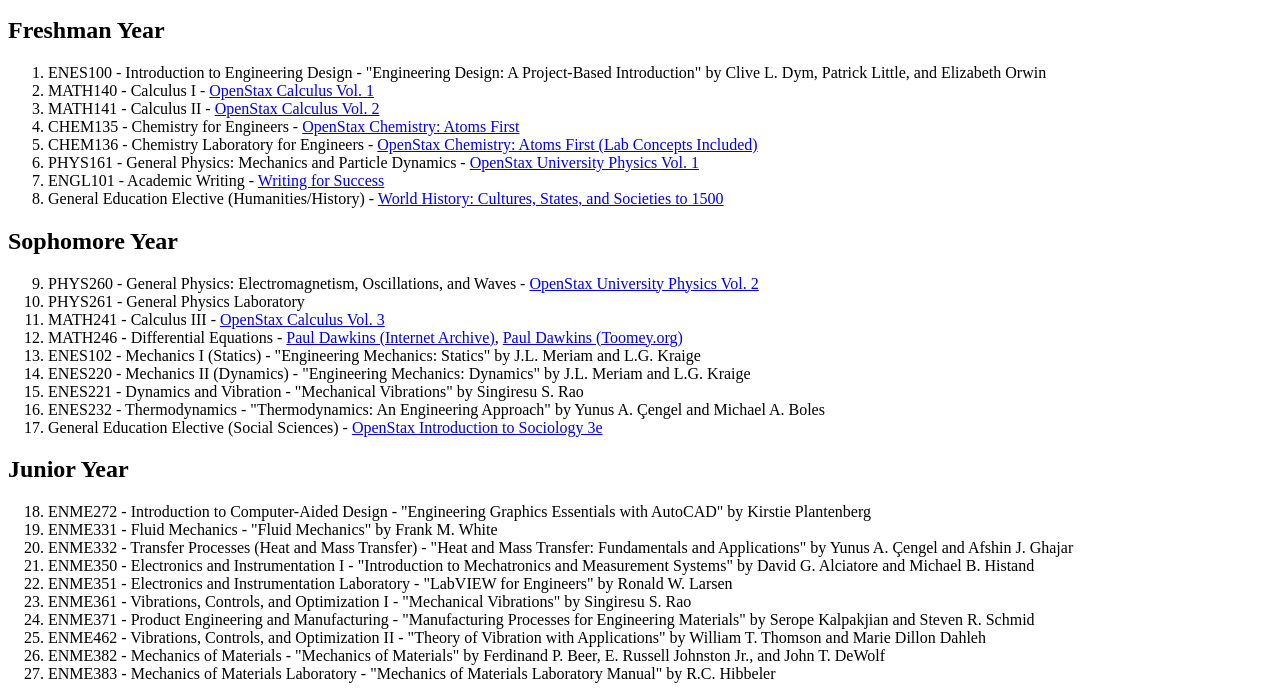
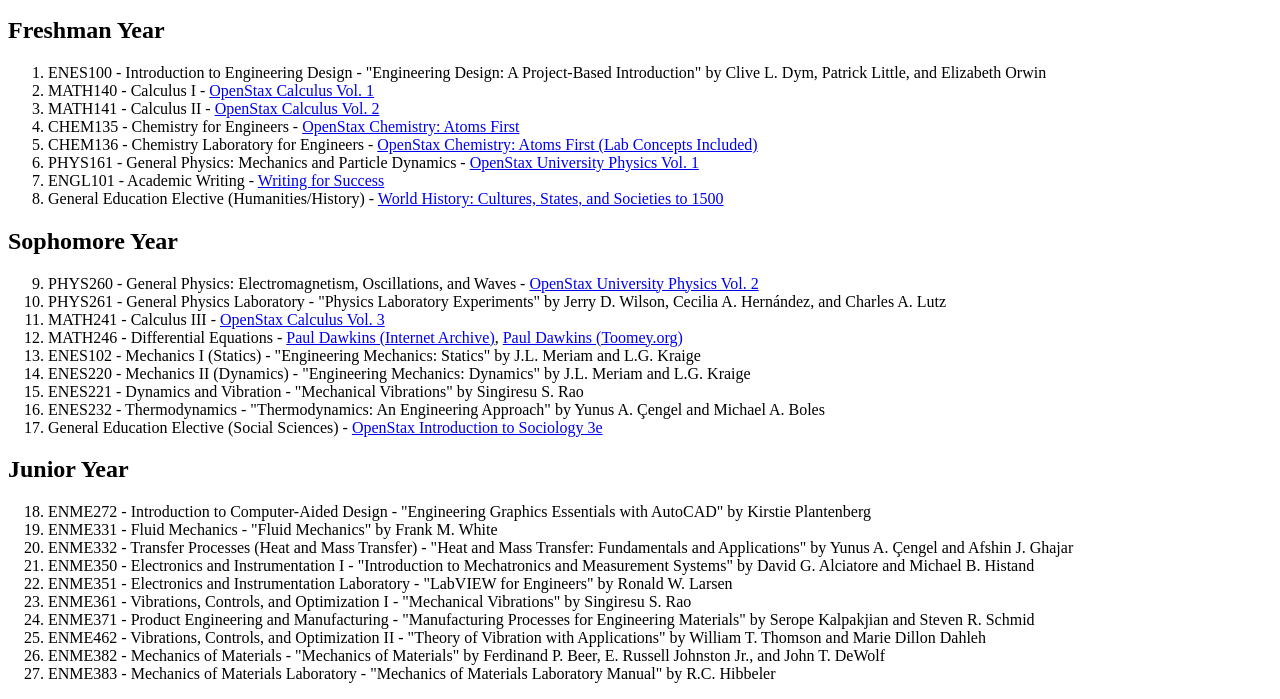
Before and after one commit to Martinezworldwide/collegemajors, a plain HTML site: page majors/engineering/mechanical-engineering.html in a window 1280 px wide. Shown: the part 101-800 px from the top of the page. Drawn offline with Linux system fonts and the light colour scheme.

Commit message:
Update mechanical-engineering.html

```diff
--- a/majors/engineering/mechanical-engineering.html
+++ b/majors/engineering/mechanical-engineering.html
@@ -52,7 +52,10 @@
         <li>PHYS260 - General Physics: Electromagnetism, Oscillations, and Waves -
             <a href="https://openstax.org/details/books/university-physics-volume-2" target="_blank">OpenStax University Physics Vol. 2</a>
         </li>
-        <li>PHYS261 - General Physics Laboratory</li>
+       <li>PHYS261 - General Physics Laboratory -
+    <span>"Physics Laboratory Experiments" by Jerry D. Wilson, Cecilia A. Hernández, and Charles A. Lutz</span>
+</li>
+
         <li>MATH241 - Calculus III -
             <a href="https://openstax.org/details/books/calculus-volume-3" target="_blank">OpenStax Calculus Vol. 3</a>
         </li>
```
